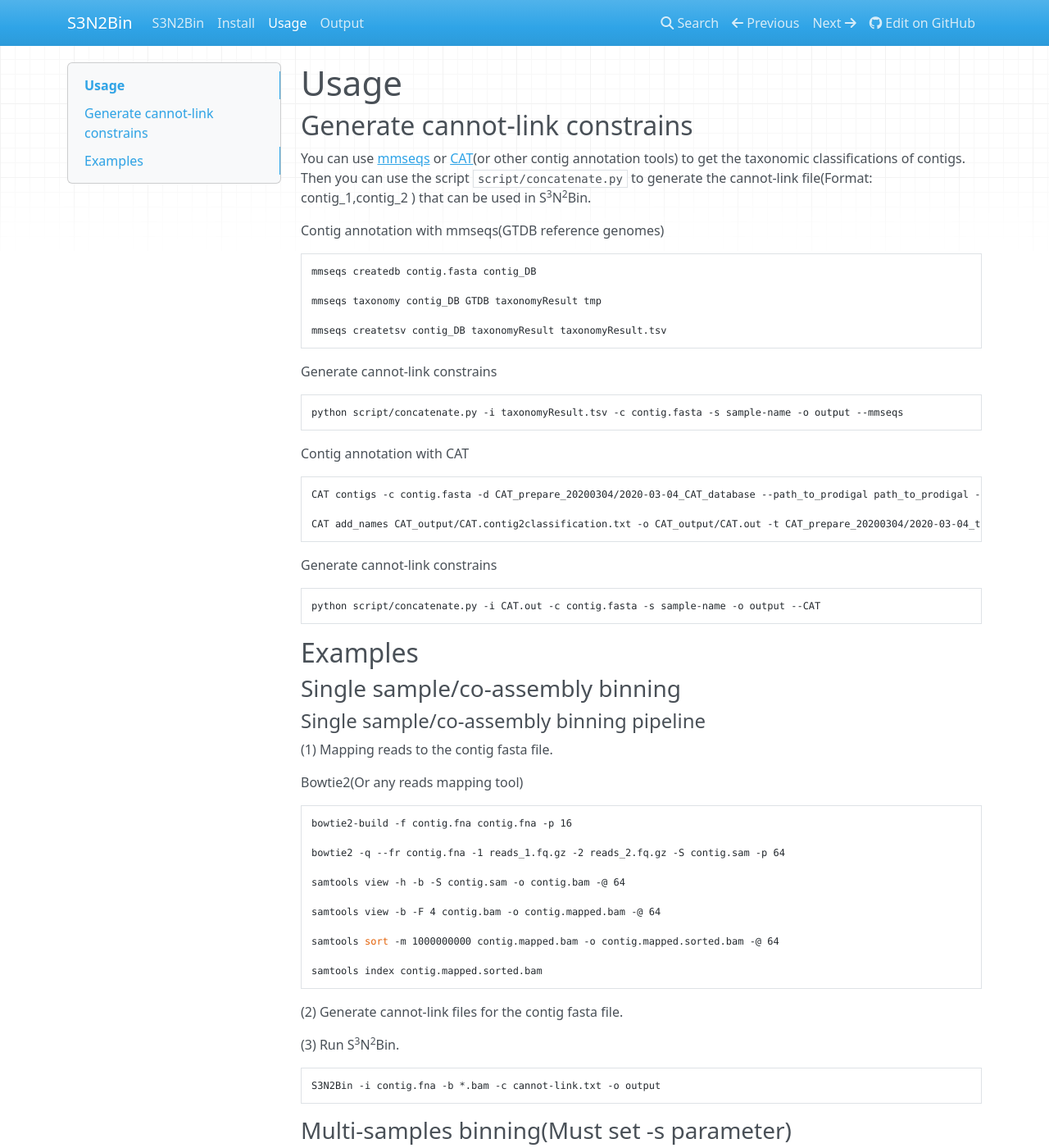
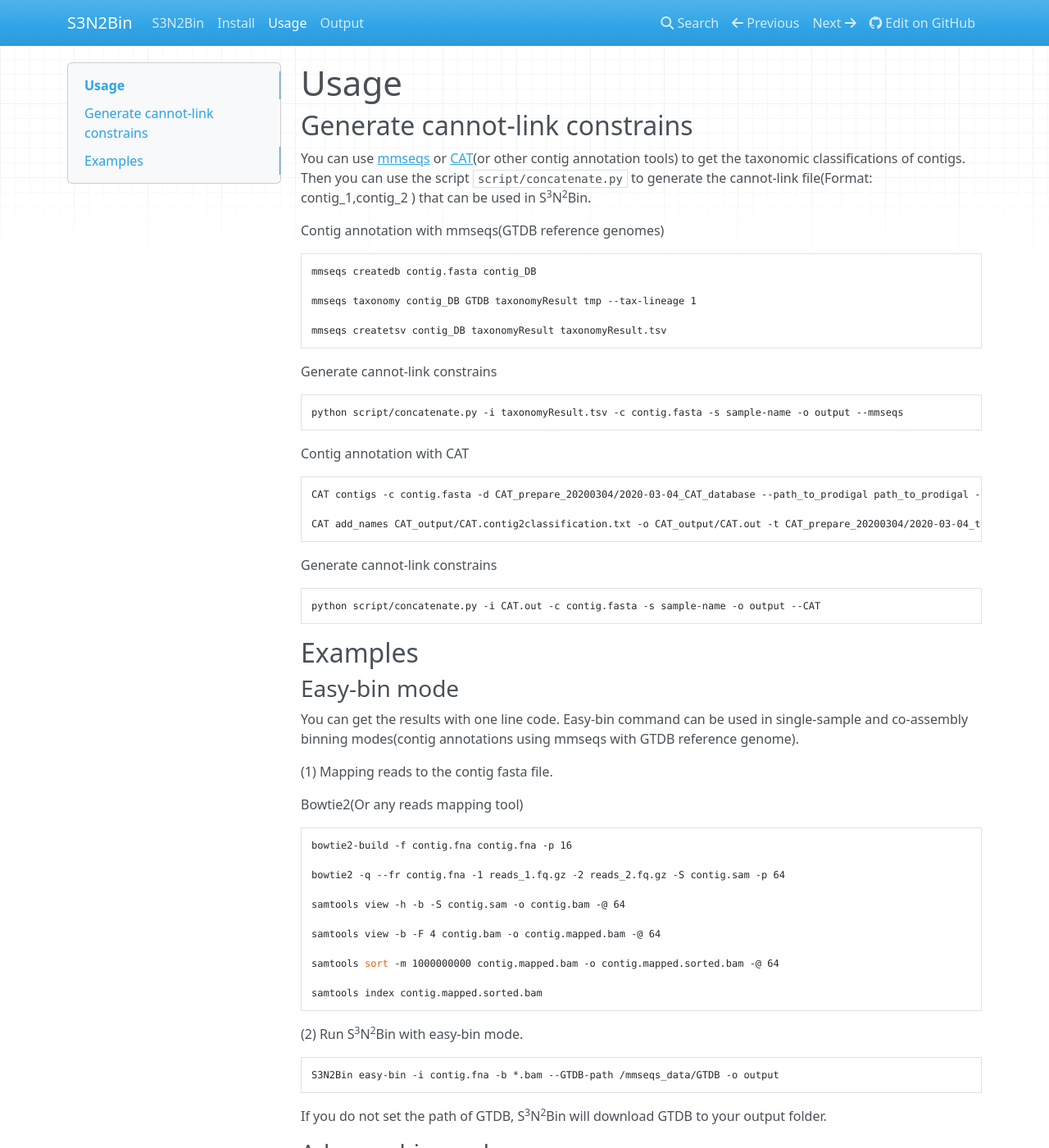
Before and after one commit to BigDataBiology/SemiBin, an MkDocs documentation site: the page built from docs/usage.md, in a window 1280 px wide and 1400 px high. Shown: the whole window at 82% size. Built offline with MkDocs 1.6.1, drawn with Linux system fonts in a browser that asks for light colours; nearby versions of some CDN libraries; some of the changed text lies outside the part shown.

Commit message:
Update Doc

````diff
--- a/docs/usage.md
+++ b/docs/usage.md
@@ -9,7 +9,7 @@
 ```bash
 mmseqs createdb contig.fasta contig_DB
 
-mmseqs taxonomy contig_DB GTDB taxonomyResult tmp
+mmseqs taxonomy contig_DB GTDB taxonomyResult tmp --tax-lineage 1
 
 mmseqs createtsv contig_DB taxonomyResult taxonomyResult.tsv
 ```
@@ -36,9 +36,9 @@
 
 ## Examples
 
-### Single sample/co-assembly binning
+### Easy-bin mode
 
-#### Single sample/co-assembly binning pipeline
+You can get the results with one line code. Easy-bin command can be used in single-sample and co-assembly binning modes(contig annotations using mmseqs with GTDB reference genome).
 
 (1) Mapping reads to the contig fasta file.
 
@@ -58,12 +58,26 @@
 samtools index contig.mapped.sorted.bam
 ```
 
+(2) Run S<sup>3</sup>N<sup>2</sup>Bin with easy-bin mode.
+
+```bash
+S3N2Bin easy-bin -i contig.fna -b *.bam --GTDB-path /mmseqs_data/GTDB -o output
+```
+
+If you do not set the path of GTDB, S<sup>3</sup>N<sup>2</sup>Bin will download GTDB  to your output folder.
+
+### Advance-bin mode
+
+### Single sample/co-assembly binning
+
+(1) Mapping reads to the contig fasta file.
+
 (2) Generate cannot-link files for the contig fasta file.
 
 (3) Run S<sup>3</sup>N<sup>2</sup>Bin.
 
 ```bash
-S3N2Bin -i contig.fna -b *.bam -c cannot-link.txt -o output
+S3N2Bin advance-bin -i contig.fna -b *.bam -c cannot-link.txt -o output
 ```
 
 ### Multi-samples binning(Must set -s parameter)
@@ -98,19 +112,21 @@
 (4) Run S<sup>3</sup>N<sup>2</sup>Bin.
 
 ```bash
-S3N2Bin -i whole_contig.fna -b *.bam -c *.txt -s C -o output
+S3N2Bin advance-bin -i whole_contig.fna -b *.bam -c *.txt -s C -o output
 ```
+
+#### --split-run command
 
 Running S<sup>3</sup>N<sup>2</sup>Bin for a large project in multi-samples binning mode will take a bit time when executed serially. You can set `--generate-data` and `--split-run` to manually run S<sup>3</sup>N<sup>2</sup>Bin parallel.
 
 Generate datas of every sample for training and clustering.
 
 ```bash
-S3N2Bin -i whole_contig.fna -b *.bam -s C -o output --generate-data
+S3N2Bin advance-bin -i whole_contig.fna -b *.bam -s C -o output --generate-data
 ```
 
 Running S<sup>3</sup>N<sup>2</sup>Bin for every sample(`output` must contain data.csv and data_split.csv).
 
 ```bash
-S3N2Bin -i sample.fna -b sample.bam -c sample.txt -o output/samples/sample --split-run
+S3N2Bin advance-bin -i sample.fna -b sample.bam -c sample.txt -o output/samples/sample --split-run
 ```
````
Also changed, not shown: README.md (+17 -5 lines), docs/index.md (+2 -5 lines).
